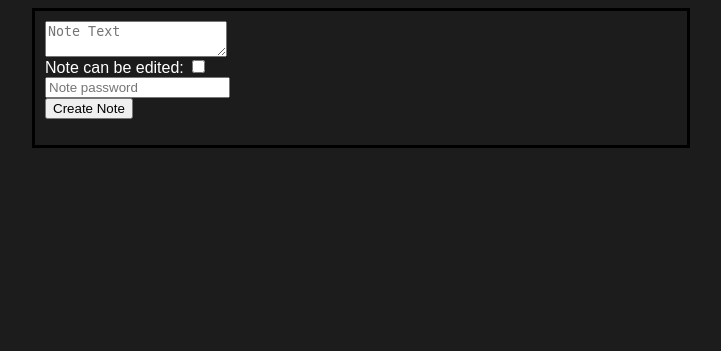
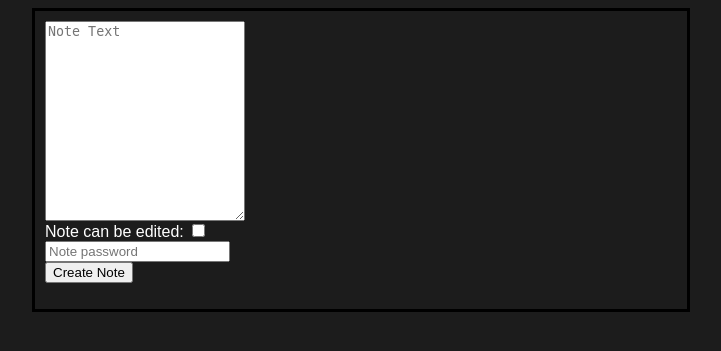
Before and after one commit to cucarrillo/web-note, a PHP site: page /create/index.php in a window 1280 px wide. Shown: the top 351 px of the page, without its empty margins (279-1000 px from the left). Run offline with PHP 8.4, Linux system fonts and the light colour scheme.

Commit message:
update style sheet

```diff
--- a/create/style.css
+++ b/create/style.css
@@ -5,7 +5,14 @@ body
     color: white;
 }
 
-.centerBorder {
+.submission
+{
+    width: 200px;
+    height: 200px;
+}
+
+.centerBorder
+{
     margin: auto;
     width: 50%;
     border: 3px solid black;
```
Also changed, not shown: style.css (+8 -1 lines).
